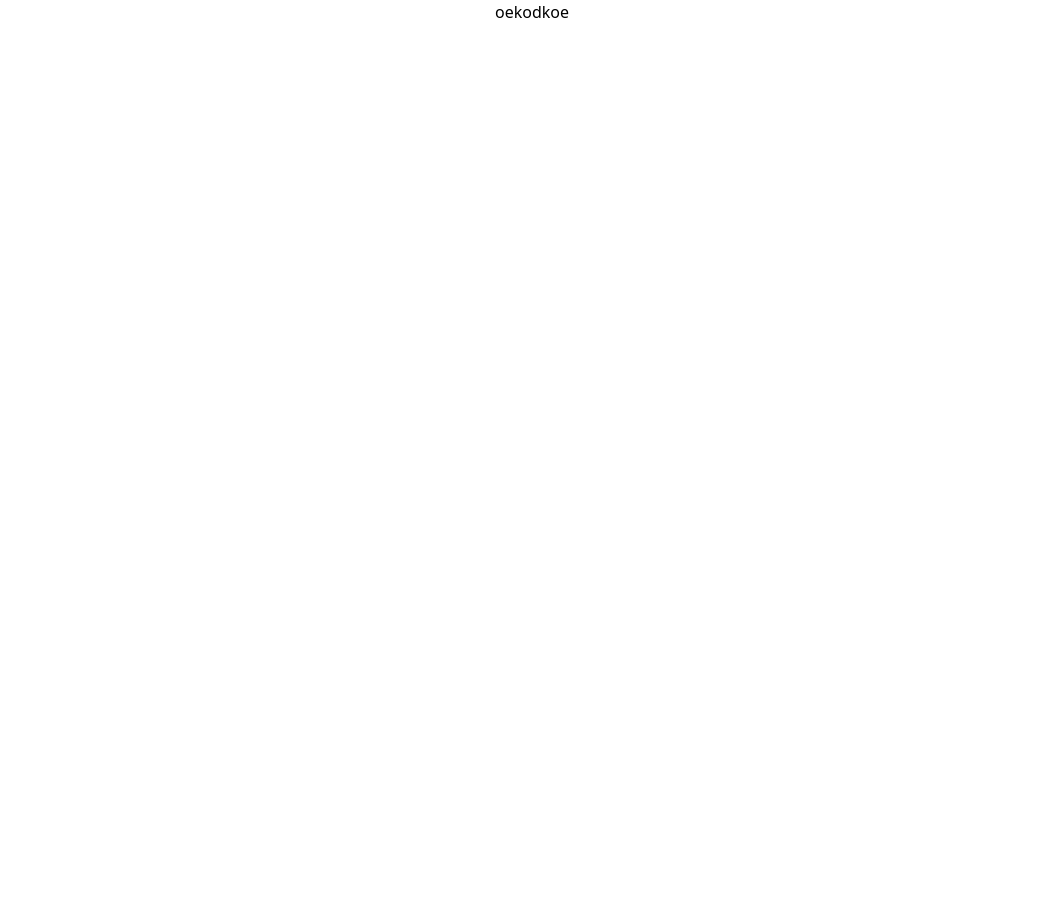
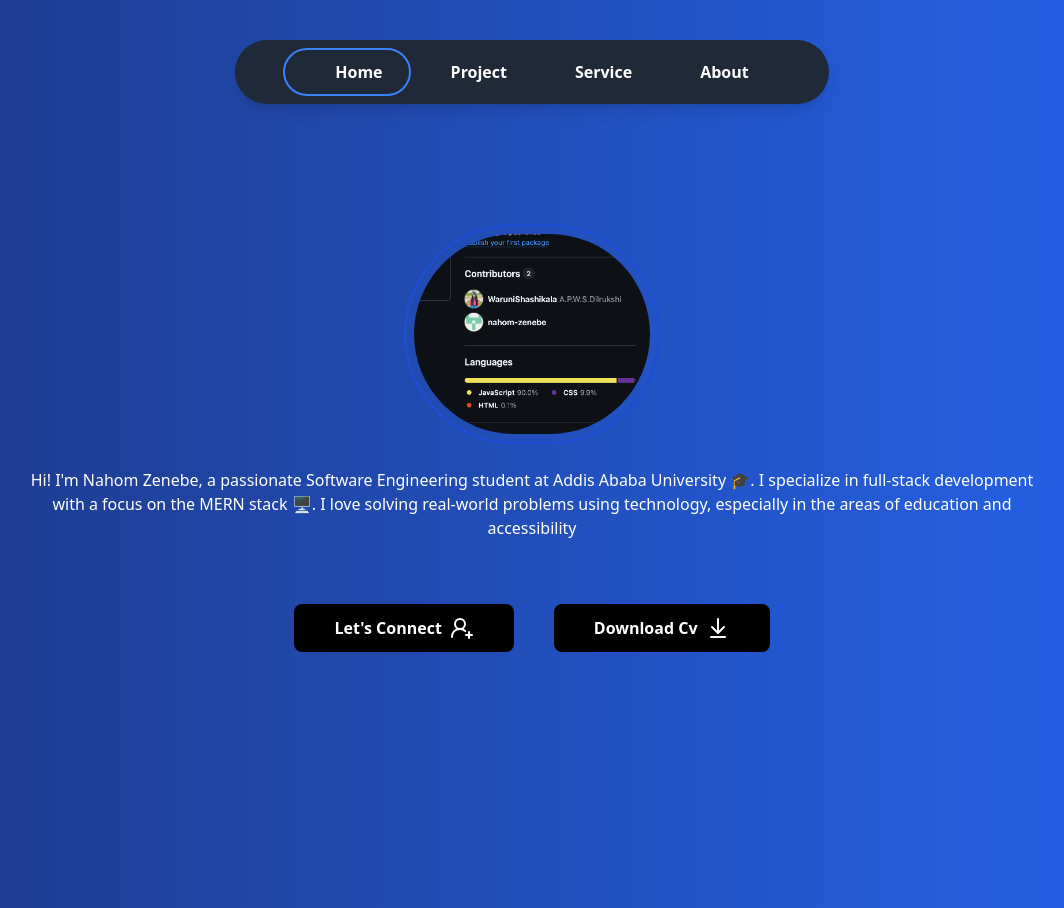
Before and after one commit to nahom-zenebe/Personal-Poritfolio, a React (Create React App) app in the folder personal/: page / in a window 1280 px wide. Shown: the whole page, without its empty margins (108-1172 px from the left). Before the commit the page ends 800 px from the top, so only its background shows below. Built offline with nearby package versions, Linux system fonts and the light colour scheme.

Commit message:
creating navbar and home page

```diff
--- a/personal/package.json
+++ b/personal/package.json
@@ -6,6 +6,7 @@
     "@tailwindcss/cli": "^4.0.0",
     "autoprefixer": "^10.4.20",
     "cra-template": "1.2.0",
+    "lucide-react": "^0.474.0",
     "postcss": "^8.5.1",
     "react": "^19.0.0",
     "react-dom": "^19.0.0",
--- a/personal/src/App.js
+++ b/personal/src/App.js
@@ -1,9 +1,12 @@
-import './index.css'
+import Navbar from "./components/Navbar";
+import Homepage from "./pages/Homepage";
 function App() {
   return (
     <div>
 
-      <h2 className="text-center"> oekodkoe</h2>
+   < Navbar/>
+   <Homepage/>
+
 
     </div>
   );
--- /dev/null
+++ b/personal/src/components/Navbar.jsx
@@ -0,0 +1,60 @@
+import React, { useState } from 'react';
+
+function Navbar() {
+  const [activeLink, setActiveLink] = useState('home');
+  const [indicatorPosition, setIndicatorPosition] = useState(0);
+
+  const handleLinkClick = (section, index) => {
+    setActiveLink(section);
+    setIndicatorPosition(index);
+
+    const sectionElement = document.getElementById(section);
+    if (sectionElement) {
+      sectionElement.scrollIntoView({ behavior: 'smooth' });
+    } else {
+      console.error(`Section with ID ${section} not found.`);
+    }
+  };
+
+  return (
+    <div className="flex justify-center py-10 bg-gradient-to-r from-blue-900 via-white-200 to-blue-600">
+      <div className="relative px-10 h-16 bg-gray-800 rounded-full shadow-lg">
+        <ul className="flex items-center justify-between w-full h-full px-4">
+          <li
+            onClick={() => handleLinkClick('home', 0)}
+            className={`relative cursor-pointer ml-5 text-white font-semibold py-2 px-6 rounded-full transition duration-300 ease-in-out transform hover:bg-gray-700 ${activeLink === 'home' ? 'text-blue-500' : ''}`}
+          >
+            Home
+          </li>
+          <li
+            onClick={() => handleLinkClick('project', 1)}
+            className={`relative cursor-pointer text-white ml-5 font-semibold py-2 px-6 rounded-full transition duration-300 ease-in-out transform hover:bg-gray-700 ${activeLink === 'project' ? 'text-blue-500' : ''}`}
+          >
+            Project
+          </li>
+          <li
+            onClick={() => handleLinkClick('service', 2)}
+            className={`relative cursor-pointer text-white ml-5 font-semibold py-2 px-6 rounded-full transition duration-300 ease-in-out transform hover:bg-gray-700 ${activeLink === 'service' ? 'text-blue-500' : ''}`}
+          >
+            Service
+          </li>
+          <li
+            onClick={() => handleLinkClick('about', 3)}
+            className={`relative cursor-pointer text-white ml-5 font-semibold py-2 px-6 rounded-full transition duration-300 ease-in-out transform hover:bg-gray-700 ${activeLink === 'about' ? 'text-blue-500' : ''}`}
+          >
+            About
+          </li>
+        </ul>
+
+        <div
+          className="absolute bottom-2 left-0 border-2 border-blue-500 w-32 h-12 rounded-full transition-all ml-12 duration-500"
+          style={{
+            transform: `translateX(${indicatorPosition * 130}px)`,
+          }}
+        />
+      </div>
+    </div>
+  );
+}
+
+export default Navbar;
--- /dev/null
+++ b/personal/src/pages/Aboutpage.jsx
@@ -0,0 +1,9 @@
+import React from 'react'
+
+function Aboutpage() {
+  return (
+    <div>Aboutpage</div>
+  )
+}
+
+export default Aboutpage
--- /dev/null
+++ b/personal/src/pages/Homepage.jsx
@@ -0,0 +1,25 @@
+import React from 'react';
+import person1 from '../images/person1.png';
+import {ArrowDownToLine,UserRoundPlus} from 'lucide-react'
+function Homepage() {
+  return (
+    <div className='flex flex-col  items-center pt-20  justify-center text-center bg-gradient-to-r h-full  from-blue-900  via-white-200 to-blue-600'>
+      <img className='w-64 h-auto rounded-full border-2 border-blue-700 p-2' src={person1} alt='image of person' />
+
+      <p className='mt-6 text-white mb-10 px-4  text-md w-5/6 '>
+        Hi! I'm Nahom Zenebe, a passionate Software Engineering student at Addis Ababa University 🎓. I specialize in full-stack development with a focus on the MERN stack 🖥️. I love solving real-world problems using technology, especially in the areas of education and accessibility
+        </p>
+
+      <div className='flex'>
+      <button className='mt-6 px-10 py-3 bg-black  flex text-white  mb-64 font-semibold rounded-lg hover:bg-gray-800 transition-all duration-300'>
+        Let's Connect <UserRoundPlus className='ml-2'/>
+      </button>
+      <button className='mt-6 flex ml-10 px-10 py-3 bg-black mb-64 text-white font-semibold rounded-lg hover:bg-gray-800 transition-all duration-300'>
+        Download Cv<ArrowDownToLine className='ml-2' />
+      </button>
+      </div>
+    </div>
+  );
+}
+
+export default Homepage;
--- /dev/null
+++ b/personal/src/pages/Projectpage.jsx
@@ -0,0 +1,9 @@
+import React from 'react'
+
+function Projectpage() {
+  return (
+    <div>Projectpage</div>
+  )
+}
+
+export default Projectpage
```
Also changed, not shown: personal/src/images/person1.png (added), 1 other file (tests, documents, lock files or other folders).
